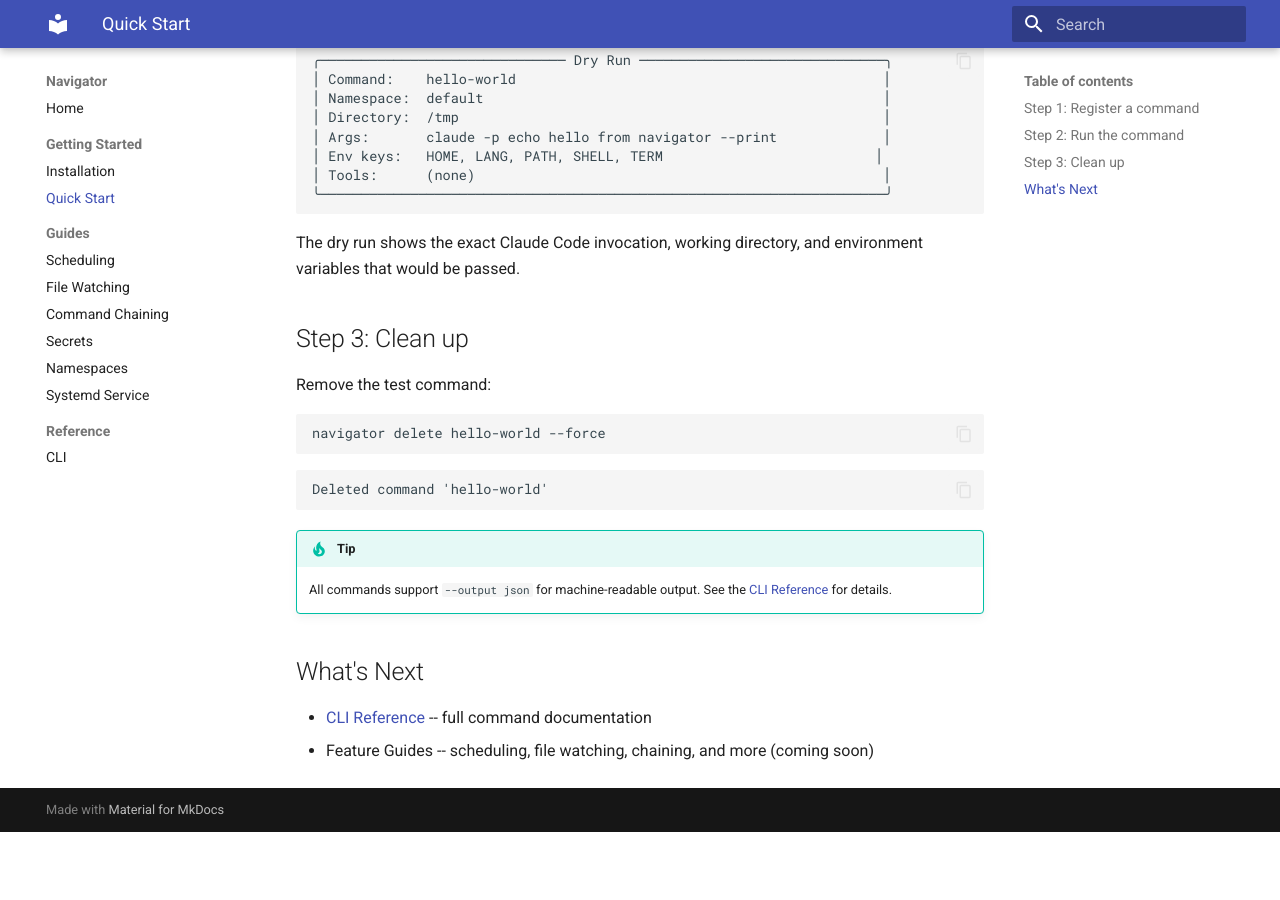
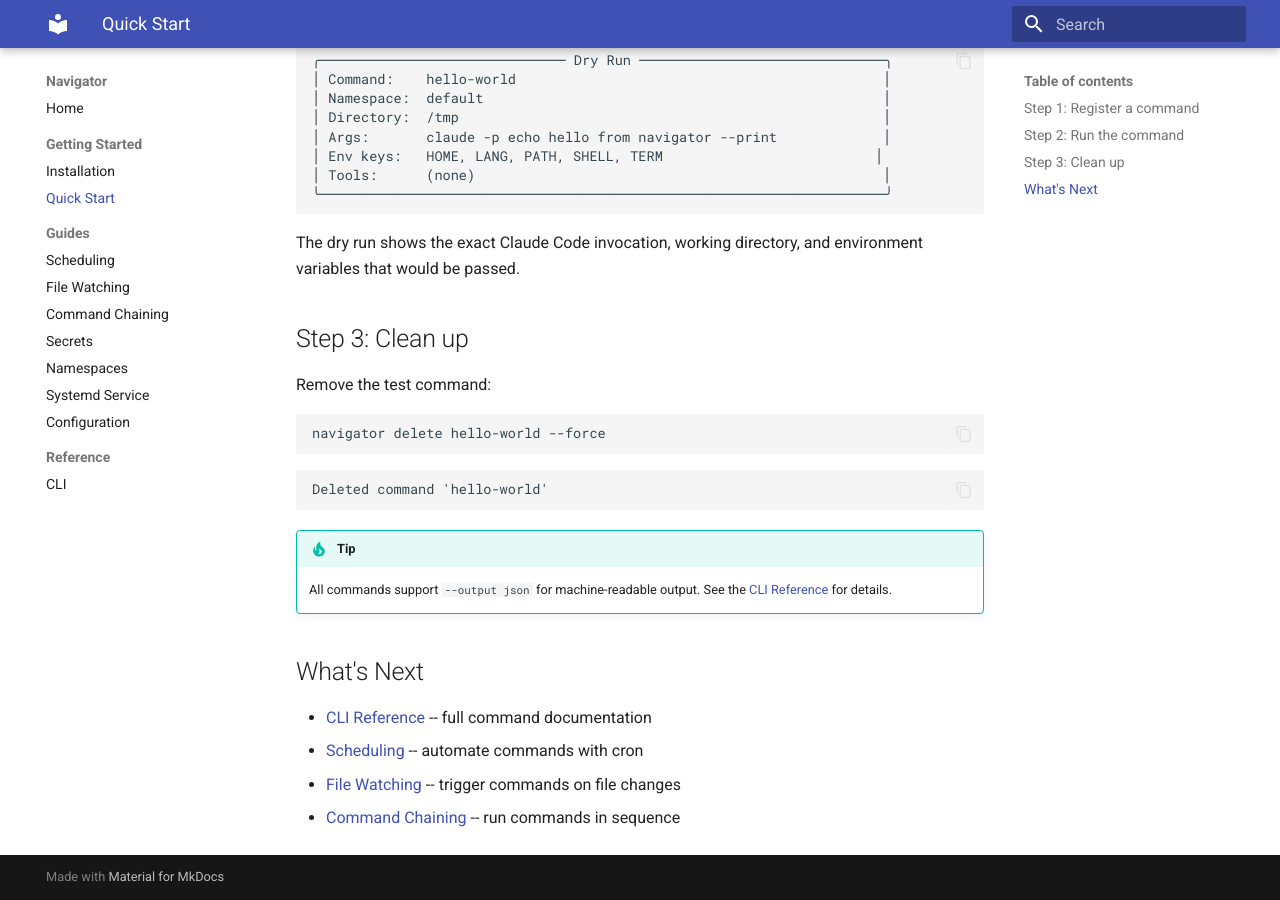
Before and after one commit to amancioandre/navigator, an MkDocs documentation site: the page built from docs/getting-started/quickstart.md, in a window 1280 px wide and 900 px high, scrolled down 856 px. Built offline with MkDocs 1.6.1 and Material for MkDocs 9.7.7, drawn with Linux system fonts in a browser that asks for light colours; before the commit the page ends 1688 px from its top, so only the background shows below that.

Commit message:
feat(14-03): finalize nav with 7 guides and update cross-links
- Add Configuration as 7th guide in mkdocs.yml nav
- Replace coming-soon text in quickstart with real guide links
- Add Feature Guides quick link to index page

```diff
--- a/docs/getting-started/quickstart.md
+++ b/docs/getting-started/quickstart.md
@@ -68,4 +68,6 @@
 ## What's Next
 
 - [CLI Reference](../reference/cli.md) -- full command documentation
-- Feature Guides -- scheduling, file watching, chaining, and more (coming soon)
+- [Scheduling](../guides/scheduling.md) -- automate commands with cron
+- [File Watching](../guides/file-watching.md) -- trigger commands on file changes
+- [Command Chaining](../guides/chaining.md) -- run commands in sequence
--- a/mkdocs.yml
+++ b/mkdocs.yml
@@ -23,6 +23,7 @@
     - Secrets: guides/secrets.md
     - Namespaces: guides/namespaces.md
     - Systemd Service: guides/systemd.md
+    - Configuration: guides/configuration.md
   - Reference:
     - CLI: reference/cli.md
 
```
Also changed, not shown: docs/index.md (+1 -0 lines).
